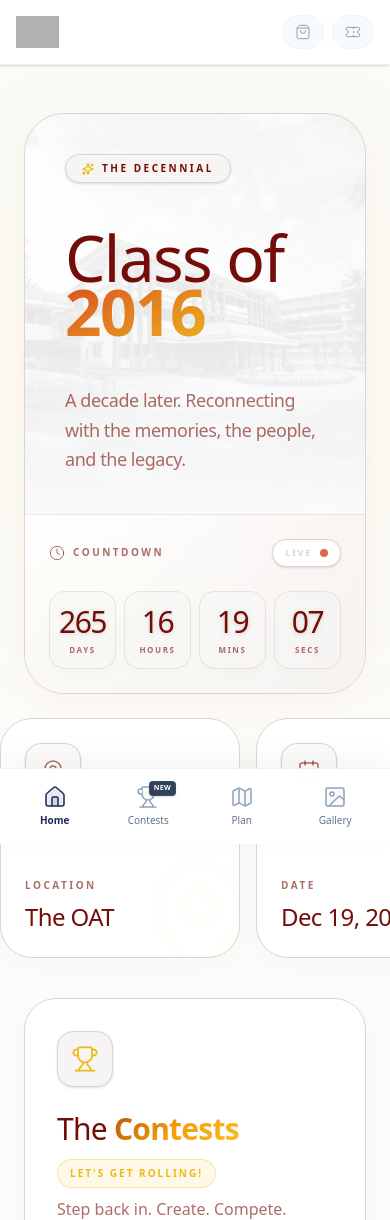
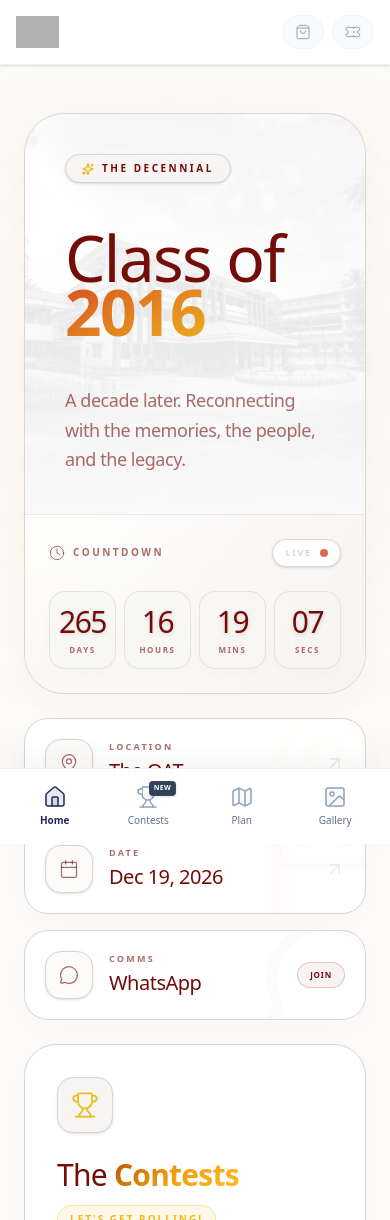
Before and after one commit to mace-2016/alumnimeet, a Next.js app: page / in a window 390 px wide. Shown: the top 1220 px of the page. Built offline with nearby package versions, Linux system fonts and the light colour scheme; grey boxes are pictures that could not be loaded; a web font is replaced by a local one.

Commit message:
Update page.tsx

```diff
--- a/app/page.tsx
+++ b/app/page.tsx
@@ -62,7 +62,6 @@ export default function HomePage() {
           {/* HERO BLOCK */}
           <div className="group relative md:col-span-2 md:row-span-2 min-h-[400px] overflow-hidden rounded-[2.5rem] max-md:rounded-none border border-[var(--border)] max-md:border-0 bg-white max-md:bg-transparent p-10 lg:p-14 shadow-[0_8px_30px_rgba(116,12,8,0.03)] max-md:shadow-none transition-all duration-700 ease-[cubic-bezier(0.16,1,0.3,1)] hover:-translate-y-1.5 max-md:hover:translate-y-0 hover:shadow-[0_30px_60px_rgba(116,12,8,0.08)]">
 
-            {/* Next.js Optimized Responsive Background */}
             <Image
               src="/hero.jpg"
               alt="Class of 2016"
@@ -71,7 +70,6 @@ export default function HomePage() {
               className="object-cover object-center opacity-20 grayscale transition-opacity duration-1000 group-hover:opacity-40"
             />
 
-            {/* Lighter gradient overlay to let the image peek through */}
             <div className="absolute inset-0 bg-gradient-to-b from-white/70 via-white/50 to-[var(--background)]/90 max-md:to-white/90" />
 
             <div className="relative z-10 h-full flex flex-col justify-between">
@@ -98,7 +96,6 @@ export default function HomePage() {
           {/* TIMER BLOCK */}
           <div className="group relative md:col-span-2 bg-gradient-to-br from-white to-[var(--surface-soft)] rounded-[2.5rem] max-md:rounded-none border border-[var(--border)] max-md:border-0 max-md:border-t max-md:border-[var(--border)]/50 p-6 md:p-8 lg:p-10 flex flex-col justify-center overflow-hidden shadow-[0_8px_30px_rgba(116,12,8,0.02)] max-md:shadow-none transition-all duration-700 hover:shadow-[0_30px_60px_rgba(116,12,8,0.06)] hover:-translate-y-1.5 max-md:hover:translate-y-0 max-md:bg-transparent">
 
-            {/* Subtle permanent background accents */}
             <div className="absolute top-0 right-0 w-64 h-64 bg-[radial-gradient(circle_at_top_right,var(--color-mace-rust),transparent_70%)] opacity-[0.03]" />
             <div className="absolute bottom-0 left-0 w-64 h-64 bg-[radial-gradient(circle_at_bottom_left,var(--color-mace-gold),transparent_70%)] opacity-[0.03]" />
 
@@ -147,40 +144,44 @@ export default function HomePage() {
         {/* ========================================= */}
 
 
-        {/* MOBILE CAROUSEL / DESKTOP GRID CONNECTOR */}
-        <div className="flex overflow-x-auto gap-4 pb-4 -mx-6 px-6 md:mx-0 md:px-0 md:pb-0 md:contents snap-x snap-mandatory [&::-webkit-scrollbar]:hidden">
+        {/* ========================================= */}
+        {/* MOBILE STACKED CARDS / DESKTOP GRID CONNECTOR */}
+        {/* ========================================= */}
+        <div className="flex flex-col md:contents gap-4 w-full">
 
           {/* LOCATION BLOCK */}
-          <a href="#map" className="group relative bg-white rounded-[2rem] md:rounded-[2.5rem] border border-[var(--border)] p-6 md:p-8 lg:p-10 flex flex-col justify-between overflow-hidden shadow-[0_8px_30px_rgba(116,12,8,0.02)] hover:shadow-[0_20px_40px_rgba(116,12,8,0.06)] hover:-translate-y-1 active:scale-[0.98] transition-all duration-500 w-[240px] md:w-auto shrink-0 snap-start md:snap-none aspect-square md:aspect-auto min-h-[220px]">
-            <MapPin className="absolute -right-6 -bottom-6 md:-right-8 md:-bottom-8 w-32 h-32 md:w-40 md:h-40 text-[var(--color-mace-gold)] opacity-[0.02] md:opacity-0 md:group-hover:opacity-[0.02] group-active:-translate-x-1 group-active:-translate-y-1 md:group-hover:-translate-x-1 md:group-hover:-translate-y-1 transition-all duration-1000 ease-out pointer-events-none" />
+          <a href="#map" className="group relative bg-white rounded-[1.5rem] md:rounded-[2.5rem] border border-[var(--border)] p-5 md:p-8 lg:p-10 flex max-md:flex-row max-md:items-center md:flex-col md:justify-between overflow-hidden shadow-[0_8px_30px_rgba(116,12,8,0.02)] hover:shadow-[0_20px_40px_rgba(116,12,8,0.06)] hover:-translate-y-1 active:scale-[0.98] transition-all duration-500 w-full md:w-auto md:min-h-[220px] gap-4 md:gap-0">
+            <MapPin className="absolute -right-6 -bottom-6 md:-right-8 md:-bottom-8 w-32 h-32 md:w-40 md:h-40 text-[var(--color-mace-gold)] opacity-[0.02] md:opacity-0 md:group-hover:opacity-[0.02] transition-all duration-1000 ease-out pointer-events-none" />
 
-            <div className="flex justify-between items-start relative z-10 w-full">
-              <div className="w-14 h-14 rounded-2xl bg-[var(--background)] border border-[var(--border)] flex items-center justify-center group-hover:border-[var(--color-mace-gold)]/30 group-hover:bg-[var(--color-mace-gold)]/10 transition-all duration-500 shadow-sm group-hover:scale-105">
-                <MapPin className="h-6 w-6 text-[var(--text-muted)] group-hover:text-[var(--color-mace-gold)] transition-colors duration-500" strokeWidth={1.5} />
-              </div>
-              <ArrowUpRight className="hidden md:block h-6 w-6 text-[var(--color-mace-stone)] opacity-0 group-hover:opacity-100 group-hover:text-[var(--color-mace-gold)] group-hover:translate-x-1 group-hover:-translate-y-1 transition-all duration-500" />
+            <div className="w-12 h-12 md:w-14 md:h-14 rounded-2xl bg-[var(--background)] border border-[var(--border)] flex items-center justify-center group-hover:border-[var(--color-mace-gold)]/30 group-hover:bg-[var(--color-mace-gold)]/10 transition-all duration-500 shadow-sm shrink-0">
+              <MapPin className="h-5 w-5 md:h-6 md:w-6 text-[var(--text-muted)] group-hover:text-[var(--color-mace-gold)] transition-colors duration-500" strokeWidth={1.5} />
             </div>
 
-            <div className="relative z-10 w-full mt-auto">
-              <p className="mb-2 text-[10px] font-bold uppercase tracking-[0.25em] text-[var(--text-muted)] group-hover:text-[var(--color-mace-crimson)]/70 transition-colors duration-500">Location</p>
-              <p className="font-serif text-2xl lg:text-3xl font-medium tracking-tight text-[var(--color-mace-crimson)]">The OAT</p>
+            <div className="relative z-10 flex-1 md:mt-auto">
+              <p className="mb-1 md:mb-2 text-[9px] md:text-[10px] font-bold uppercase tracking-[0.25em] text-[var(--text-muted)] group-hover:text-[var(--color-mace-crimson)]/70 transition-colors duration-500">Location</p>
+              <p className="font-serif text-xl md:text-2xl lg:text-3xl font-medium tracking-tight text-[var(--color-mace-crimson)]">The OAT</p>
+            </div>
+
+            <div className="shrink-0">
+              <ArrowUpRight className="h-5 w-5 md:h-6 md:w-6 text-[var(--color-mace-stone)] opacity-40 md:opacity-0 md:group-hover:opacity-100 group-hover:text-[var(--color-mace-gold)] md:group-hover:translate-x-1 md:group-hover:-translate-y-1 transition-all duration-500" />
             </div>
           </a>
 
           {/* DATE BLOCK */}
-          <a href="#calendar" className="group relative bg-white rounded-[2rem] md:rounded-[2.5rem] border border-[var(--border)] p-6 md:p-8 lg:p-10 flex flex-col justify-between overflow-hidden shadow-[0_8px_30px_rgba(116,12,8,0.02)] hover:shadow-[0_20px_40px_rgba(116,12,8,0.06)] hover:-translate-y-1 active:scale-[0.98] transition-all duration-500 w-[240px] md:w-auto shrink-0 snap-start md:snap-none aspect-square md:aspect-auto min-h-[220px]">
-            <Calendar className="absolute -right-6 -bottom-6 md:-right-8 md:-bottom-8 w-32 h-32 md:w-40 md:h-40 text-[var(--color-mace-rust)] opacity-[0.02] md:opacity-0 md:group-hover:opacity-[0.02] group-active:-translate-x-1 group-active:-translate-y-1 md:group-hover:-translate-x-1 md:group-hover:-translate-y-1 transition-all duration-1000 ease-out pointer-events-none" />
+          <a href="#calendar" className="group relative bg-white rounded-[1.5rem] md:rounded-[2.5rem] border border-[var(--border)] p-5 md:p-8 lg:p-10 flex max-md:flex-row max-md:items-center md:flex-col md:justify-between overflow-hidden shadow-[0_8px_30px_rgba(116,12,8,0.02)] hover:shadow-[0_20px_40px_rgba(116,12,8,0.06)] hover:-translate-y-1 active:scale-[0.98] transition-all duration-500 w-full md:w-auto md:min-h-[220px] gap-4 md:gap-0">
+            <Calendar className="absolute -right-6 -bottom-6 md:-right-8 md:-bottom-8 w-32 h-32 md:w-40 md:h-40 text-[var(--color-mace-rust)] opacity-[0.02] md:opacity-0 md:group-hover:opacity-[0.02] transition-all duration-1000 ease-out pointer-events-none" />
 
-            <div className="flex justify-between items-start relative z-10 w-full">
-              <div className="w-14 h-14 rounded-2xl bg-[var(--background)] border border-[var(--border)] flex items-center justify-center group-hover:border-[var(--color-mace-rust)]/30 group-hover:bg-[var(--color-mace-rust)]/10 transition-all duration-500 shadow-sm group-hover:scale-105">
-                <Calendar className="h-6 w-6 text-[var(--text-muted)] group-hover:text-[var(--color-mace-rust)] transition-colors duration-500" strokeWidth={1.5} />
-              </div>
-              <ArrowUpRight className="hidden md:block h-6 w-6 text-[var(--color-mace-stone)] opacity-0 group-hover:opacity-100 group-hover:text-[var(--color-mace-rust)] group-hover:translate-x-1 group-hover:-translate-y-1 transition-all duration-500" />
+            <div className="w-12 h-12 md:w-14 md:h-14 rounded-2xl bg-[var(--background)] border border-[var(--border)] flex items-center justify-center group-hover:border-[var(--color-mace-rust)]/30 group-hover:bg-[var(--color-mace-rust)]/10 transition-all duration-500 shadow-sm shrink-0">
+              <Calendar className="h-5 w-5 md:h-6 md:w-6 text-[var(--text-muted)] group-hover:text-[var(--color-mace-rust)] transition-colors duration-500" strokeWidth={1.5} />
             </div>
 
-            <div className="relative z-10 w-full mt-auto">
-              <p className="mb-2 text-[10px] font-bold uppercase tracking-[0.25em] text-[var(--text-muted)] group-hover:text-[var(--color-mace-crimson)]/70 transition-colors duration-500">Date</p>
-              <p className="font-serif text-2xl lg:text-3xl font-medium tracking-tight text-[var(--color-mace-crimson)]">Dec 19, 2026</p>
+            <div className="relative z-10 flex-1 md:mt-auto">
+              <p className="mb-1 md:mb-2 text-[9px] md:text-[10px] font-bold uppercase tracking-[0.25em] text-[var(--text-muted)] group-hover:text-[var(--color-mace-crimson)]/70 transition-colors duration-500">Date</p>
+              <p className="font-serif text-xl md:text-2xl lg:text-3xl font-medium tracking-tight text-[var(--color-mace-crimson)]">Dec 19, 2026</p>
+            </div>
+
+            <div className="shrink-0">
+              <ArrowUpRight className="h-5 w-5 md:h-6 md:w-6 text-[var(--color-mace-stone)] opacity-40 md:opacity-0 md:group-hover:opacity-100 group-hover:text-[var(--color-mace-rust)] md:group-hover:translate-x-1 md:group-hover:-translate-y-1 transition-all duration-500" />
             </div>
           </a>
 
@@ -189,26 +190,29 @@ export default function HomePage() {
             href="https://chat.whatsapp.com/LCGlyEIPzLMCTfBe2zosaE?mode=gi_t"
             target="_blank"
             rel="noopener noreferrer"
-            className="group relative bg-white rounded-[2rem] md:rounded-[2.5rem] border border-[var(--border)] p-6 md:p-8 lg:p-10 flex flex-col justify-between overflow-hidden shadow-[0_8px_30px_rgba(116,12,8,0.02)] hover:shadow-[0_20px_40px_rgba(116,12,8,0.06)] hover:-translate-y-1 active:scale-[0.98] transition-all duration-500 w-[240px] md:w-auto shrink-0 snap-start md:snap-none aspect-square md:aspect-auto min-h-[220px]"
+            className="group relative bg-white rounded-[1.5rem] md:rounded-[2.5rem] border border-[var(--border)] p-5 md:p-8 lg:p-10 flex max-md:flex-row max-md:items-center md:flex-col md:justify-between overflow-hidden shadow-[0_8px_30px_rgba(116,12,8,0.02)] hover:shadow-[0_20px_40px_rgba(116,12,8,0.06)] hover:-translate-y-1 active:scale-[0.98] transition-all duration-500 w-full md:w-auto md:min-h-[220px] gap-4 md:gap-0"
           >
-            <MessageCircle className="absolute -right-6 -bottom-6 md:-right-8 md:-bottom-8 w-32 h-32 md:w-40 md:h-40 text-[var(--color-mace-crimson)] opacity-[0.02] md:opacity-0 md:group-hover:opacity-[0.02] group-active:-translate-x-1 group-active:-translate-y-1 md:group-hover:-translate-x-1 md:group-hover:-translate-y-1 transition-all duration-1000 ease-out pointer-events-none" />
+            <MessageCircle className="absolute -right-6 -bottom-6 md:-right-8 md:-bottom-8 w-32 h-32 md:w-40 md:h-40 text-[var(--color-mace-crimson)] opacity-[0.02] md:opacity-0 md:group-hover:opacity-[0.02] transition-all duration-1000 ease-out pointer-events-none" />
 
-            <div className="flex justify-between items-start relative z-10 w-full">
-              <div className="w-14 h-14 rounded-2xl bg-[var(--background)] border border-[var(--border)] flex items-center justify-center group-hover:border-[var(--color-mace-crimson)]/30 group-hover:bg-[var(--color-mace-crimson)]/5 transition-all duration-500 shadow-sm group-hover:scale-105">
-                <MessageCircle className="h-6 w-6 text-[var(--text-muted)] group-hover:text-[var(--color-mace-crimson)] transition-colors duration-500" strokeWidth={1.5} />
-              </div>
-              <div className="md:hidden mt-2 px-3 py-1.5 rounded-full border border-[var(--color-mace-crimson)]/20 bg-[var(--color-mace-crimson)]/5 text-[8px] font-black uppercase tracking-widest text-[var(--color-mace-crimson)] whitespace-nowrap">
-                Tap to Join
-              </div>
+            <div className="w-12 h-12 md:w-14 md:h-14 rounded-2xl bg-[var(--background)] border border-[var(--border)] flex items-center justify-center group-hover:border-[var(--color-mace-crimson)]/30 group-hover:bg-[var(--color-mace-crimson)]/5 transition-all duration-500 shadow-sm shrink-0">
+              <MessageCircle className="h-5 w-5 md:h-6 md:w-6 text-[var(--text-muted)] group-hover:text-[var(--color-mace-crimson)] transition-colors duration-500" strokeWidth={1.5} />
             </div>
 
-            <div className="relative z-10 w-full mt-auto">
-              <p className="mb-2 text-[10px] font-bold uppercase tracking-[0.25em] text-[var(--text-muted)] group-hover:text-[var(--color-mace-crimson)]/70 transition-colors duration-500">Comms</p>
-              <p className="font-serif text-2xl lg:text-3xl font-medium tracking-tight text-[var(--color-mace-crimson)]">WhatsApp</p>
+            <div className="relative z-10 flex-1 md:mt-auto">
+              <p className="mb-1 md:mb-2 text-[9px] md:text-[10px] font-bold uppercase tracking-[0.25em] text-[var(--text-muted)] group-hover:text-[var(--color-mace-crimson)]/70 transition-colors duration-500">Comms</p>
+              <p className="font-serif text-xl md:text-2xl lg:text-3xl font-medium tracking-tight text-[var(--color-mace-crimson)]">WhatsApp</p>
+            </div>
+
+            <div className="shrink-0 flex items-center gap-2">
+              <div className="md:hidden px-3 py-1.5 rounded-full border border-[var(--color-mace-crimson)]/20 bg-[var(--color-mace-crimson)]/5 text-[8px] font-black uppercase tracking-widest text-[var(--color-mace-crimson)] whitespace-nowrap">
+                Join
+              </div>
+              <ArrowUpRight className="hidden md:block h-6 w-6 text-[var(--color-mace-stone)] opacity-0 group-hover:opacity-100 group-hover:text-[var(--color-mace-crimson)] group-hover:translate-x-1 group-hover:-translate-y-1 transition-all duration-500" />
             </div>
           </a>
 
         </div>
+        {/* ========================================= */}
 
         {/* CONTESTS BLOCK */}
         <Link
@@ -250,9 +254,6 @@ export default function HomePage() {
       {/* ========================================= */}
       {/* MEMORY RIBBON SECTION                     */}
       {/* ========================================= */}
-      {/* Note: I've added a CSS hack (max-md:[&>div]:border-0) here to try and remove the border
-          from the child component on mobile. The text elements inside `MemoryRibbon` still need
-          `max-md:hidden` applied to them directly inside that file! */}
       <div className="mt-6 lg:mt-8 w-full max-md:[&>div]:border-0 max-md:[&>div]:shadow-none">
         <MemoryRibbon />
       </div>
```
